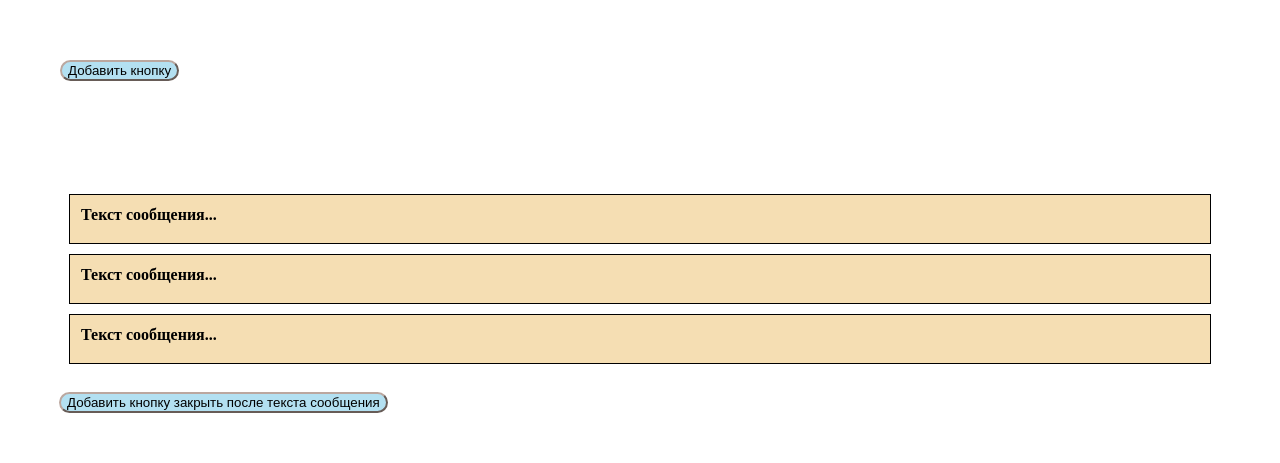
After one commit to ddxRoman/Diploma, a PHP site: page /Test.php in a window 1280 px wide. The commit adds this page. Shown: the top 463 px of the page. Run offline with PHP 8.4, Linux system fonts and the light colour scheme; some libraries are stand-ins or nearby versions.

Commit message:
Добавление кнопок реализовано, но не сохраняется

```diff
--- /dev/null
+++ b/Test.php
@@ -0,0 +1,100 @@
+
+              <!doctype html>
+<html lang="ru">
+
+<head>
+  <title>jQuery - Метод replaceWith (пример)</title>
+  <meta charset="utf-8">
+  <link rel="stylesheet" type="text/css" href="css/style.css">
+    <link rel="stylesheet" type="text/css" href="css/button.css">
+  <meta name="viewport" content="width=device-width, initial-scale=1, shrink-to-fit=no">
+  <script src="https://ajax.googleapis.com/ajax/libs/jquery/2.2.0/jquery.min.js"></script>
+</head>
+
+<body>
+
+  <div style="margin: 50px;">
+    <div class="info">
+      <button class="info__add">Добавить кнопку</button>
+    </div>
+  </div>
+
+  <!-- jQuery -->
+  <script src="/examples/vendors/jquery/jquery-3.4.1.min.js"></script>
+
+  <script>
+
+    $('.info__add').click(function () {
+        name= prompt('Введите название кнопки: ', ['Новая кнопка']);
+      $(this).parent().append($('<button>', {
+        'text': name, 'href': 'index.php'
+      }));
+    });
+  </script>
+
+
+</body>
+
+</html>
+
+
+<!-- Закрывашка сообщейни-->
+
+<!doctype html>
+<html lang="ru">
+
+<head>
+  <title>jQuery - Метод replaceWith (пример)</title>
+  <meta charset="utf-8">
+  <meta name="viewport" content="width=device-width, initial-scale=1, shrink-to-fit=no">
+  <style>
+    .message {
+      margin: 10px;
+      padding: 10px;
+      border: 1px solid black;
+      background-color: wheat;
+    }
+
+    .message__text {
+      margin-bottom: 8px;
+    }
+  </style>
+</head>
+
+<body>
+
+  <div style="margin: 50px;">
+    <div class="message">
+      <div class="message__text">Текст сообщения...</div>
+    </div>
+    <div class="message">
+      <div class="message__text">Текст сообщения...</div>
+    </div>
+    <div class="message">
+      <div class="message__text">Текст сообщения...</div>
+    </div>
+    <br>
+    <button id="after">Добавить кнопку закрыть после текста сообщения</button>
+  </div>
+
+  <!-- jQuery -->
+  <script src="/examples/vendors/jquery/jquery-3.4.1.min.js"></script>
+
+  <script>
+    $('#after').click(function () {
+      $('.message__text').after($('<button>', {
+        class: 'close',
+        text: 'Закрыть сообщение'
+      }));
+      $(this).remove();
+    });
+
+    $(document).on('click', '.close', function () {
+      $(this).parent().remove();
+    });
+  </script>
+
+
+</body>
+
+</html>
```
Also changed, not shown: Test2.php (added, +55 -0 lines), index.php (+17 -7 lines).
